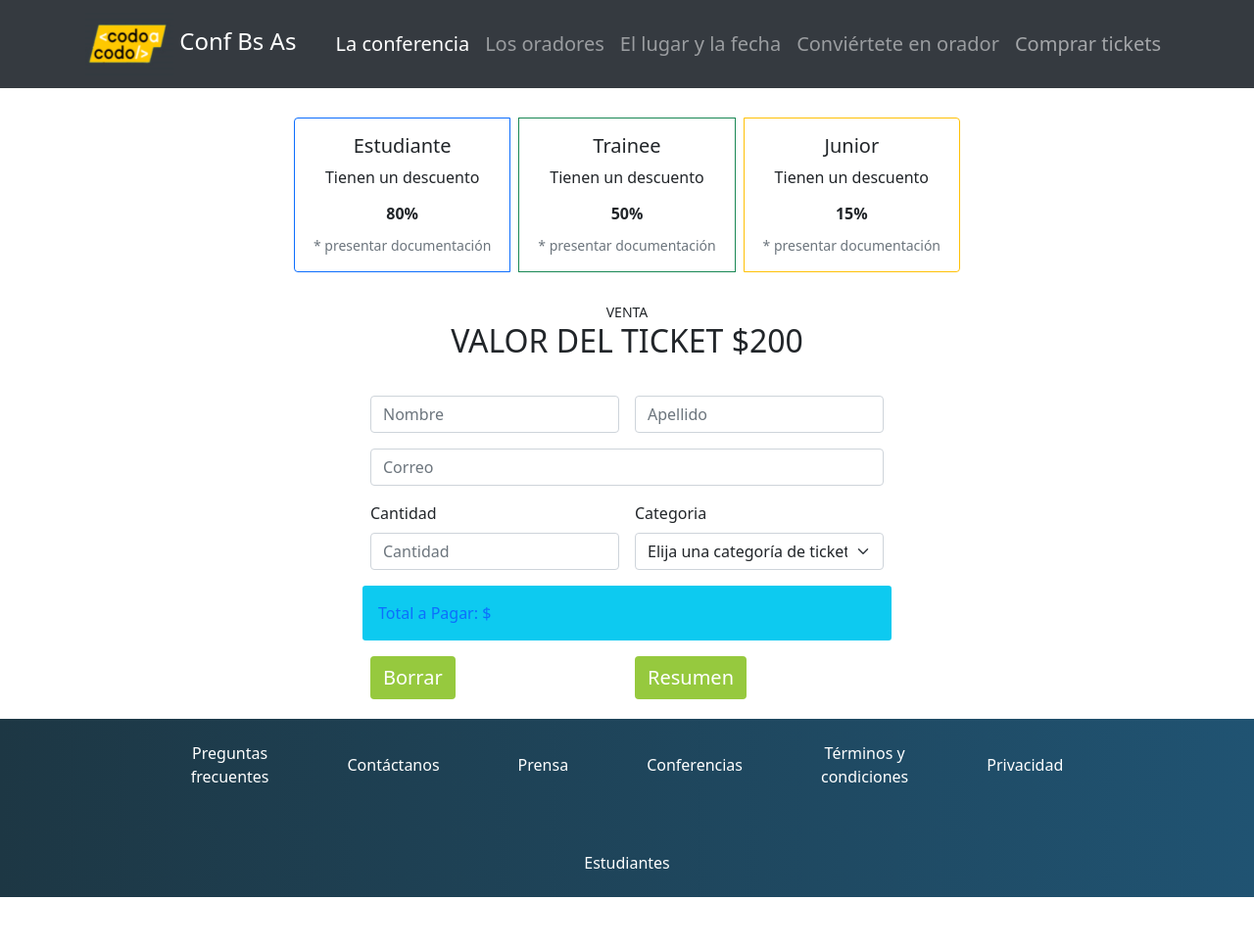
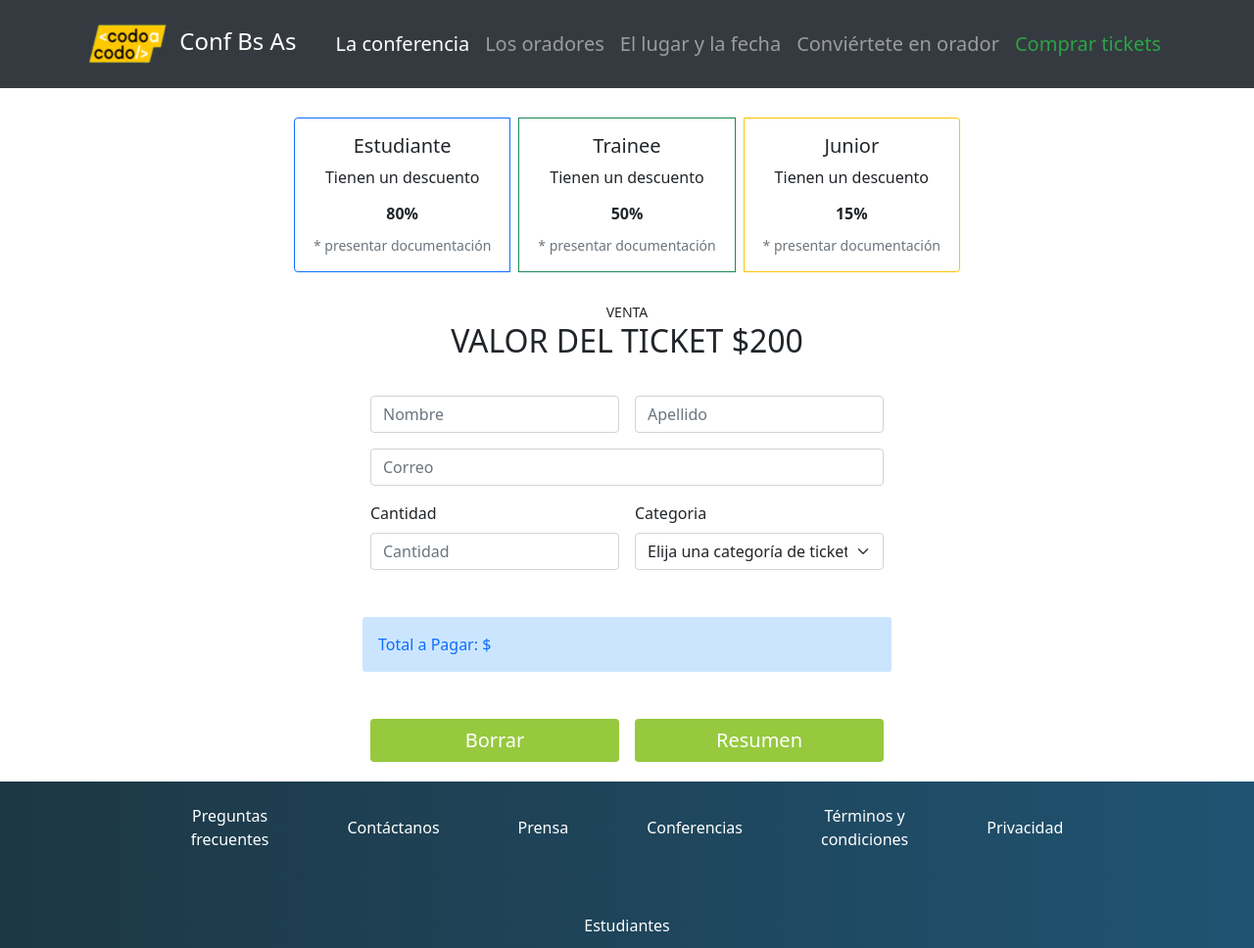
Before and after one commit to andorea1/CodoACodo-TP-Integrador, a plain HTML site: page shop.html in a window 1280 px wide. Shown: the top 968 px of the page at 98% size. Before the commit the page ends 916 px from the top, so only its background shows below. Drawn offline with nearby package versions, Linux system fonts and the light colour scheme.

Commit message:
actualizacion4

```diff
--- a/shop.html
+++ b/shop.html
@@ -6,7 +6,7 @@
     <meta name="viewport" content="width=device-width, initial-scale=1.0">
     <link href="https://cdn.jsdelivr.net/npm/bootstrap@5.0.2/dist/css/bootstrap.min.css" rel="stylesheet" integrity="sha384-EVSTQN3/azprG1Anm3QDgpJLIm9Nao0Yz1ztcQTwFspd3yD65VohhpuuCOmLASjC" crossorigin="anonymous">
     <link rel="stylesheet" href="style.css">
-    <title>Document</title>
+    <title>Conferencia Buenos Aires</title>
 </head>
 <body>
     <header>
@@ -22,7 +22,7 @@
               <div class="collapse navbar-collapse justify-content-end" id="navbarSupportedContent">
                 <ul class="navbar-nav fs-5">
                     <li class="nav-item">
-                        <a class="nav-link text-white fs-nav" aria-current="page" href="#Conferencia">La conferencia</a>
+                        <a class="nav-link fs-nav text-white" aria-current="page" href="#Conferencia">La conferencia</a>
                     </li>
                     <li class="nav-item">
                         <a class="nav-link text-white-50 fs-nav" href="#Oradores">Los oradores</a>
@@ -31,10 +31,10 @@
                         <a class="nav-link text-white-50 fs-nav" href="#Lugar">El lugar y la fecha</a>
                     </li>
                     <li class="nav-item">
-                        <a class="nav-link text-white-50 fs-nav" href="#Formulario" tabindex="-1" aria-disabled="true">Conviértete en orador</a>
+                        <a class="nav-link text-white-50 fs-nav" href="#Formulario">Conviértete en orador</a>
                     </li>
                     <li class="nav-item">
-                        <a class="nav-link text-shop fs-nav" href="#" tabindex="-1" aria-disabled="true">Comprar tickets</a>
+                        <a class="nav-link fs-nav text-shop" href="#">Comprar tickets</a>
                     </li>
                 </ul>
               </div>
@@ -101,14 +101,14 @@
                   <option>Junior</option>
                 </select>
               </div>
-              <div class="col-12 rounded-1 bg-info">
+              <div class="col-12 rounded-1 bg-pago mt-5">
                 <p id="TotalAPagar" class="p-2 position-relative top-50 start-0 translate-middle-y text-primary">Total a Pagar: $ <span></span></p>
               </div>
-              <div class="col-6">
-                <button class="btn btn-form text-white fs-5" type="button">Borrar</button>
+              <div class="col mt-5">
+                <button class="btn btn-form text-white fs-5 w-100" type="button">Borrar</button>
               </div>
-              <div class="col-6">
-                <button class="btn btn-form text-white fs-5" type="submit">Resumen</button>
+              <div class="col mt-5">
+                <button class="btn btn-form text-white fs-5 w-100" type="submit">Resumen</button>
               </div>
             </div>
             </form>
--- a/style.css
+++ b/style.css
@@ -53,7 +53,11 @@
 }
 
 .text-shop{
-    color: rgb(44, 163, 69);
+    color: rgb(44, 163, 69) !important;
+}
+
+.bg-pago{
+    background-color: rgb(204, 229, 255);
 }
 
 /*Responsive*/
```
Also changed, not shown: index.html (+3 -3 lines).
